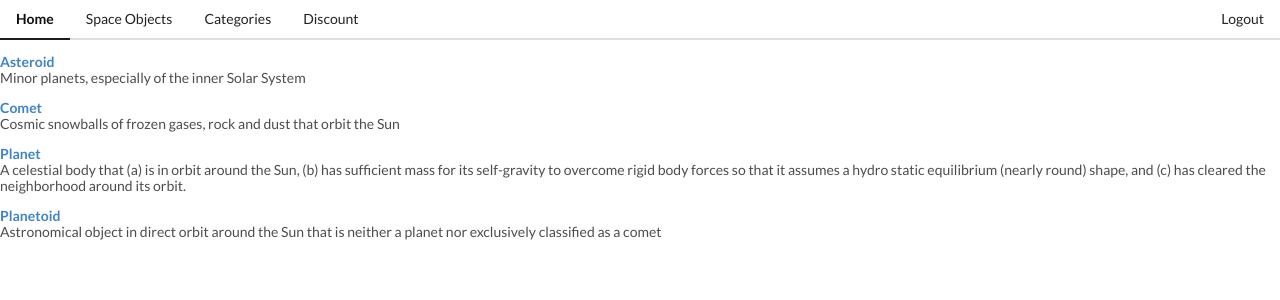
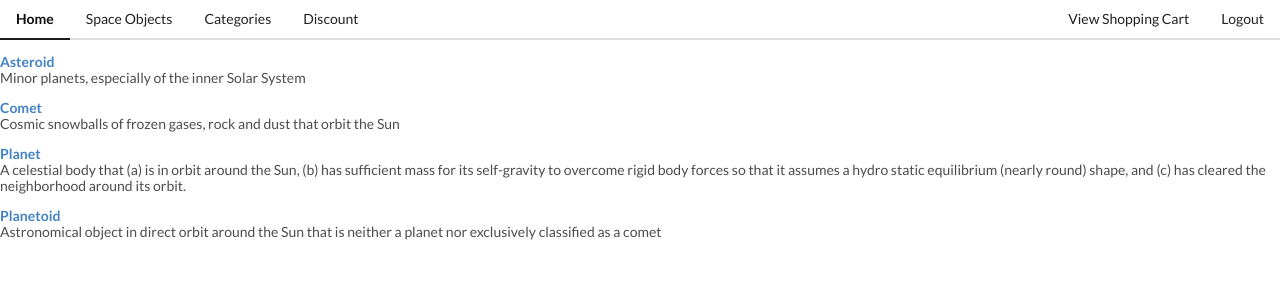
Before and after one commit to vBoBv/cosmosring, a Django app: page /categories/ in a window 1280 px wide. Shown: the top 300 px of the page. Run offline with Django 3.2, Linux system fonts and the light colour scheme; the visitor is signed in with stand-in values (Sample User, id 1); data comes from the database, SQL or seed files in the repository; parts of the project's set-up code (start-up, migrations or seed data) failed here and were passed over.

Commit message:
added view shopping cart button

```diff
--- a/Assignment/iscg7420-Assignment1/spaceout/ecommerce_app/templates/ecommerce_app/base.html
+++ b/Assignment/iscg7420-Assignment1/spaceout/ecommerce_app/templates/ecommerce_app/base.html
@@ -15,6 +15,9 @@
     </a>
     <div class="right menu">
         {% if user.is_authenticated %}
+            <a class="ui item" href="{% url 'viewcart' %}">
+              View Shopping Cart
+            </a>
             <a class="ui item" href="{% url 'logout' %}">
               Logout
             </a>
```
